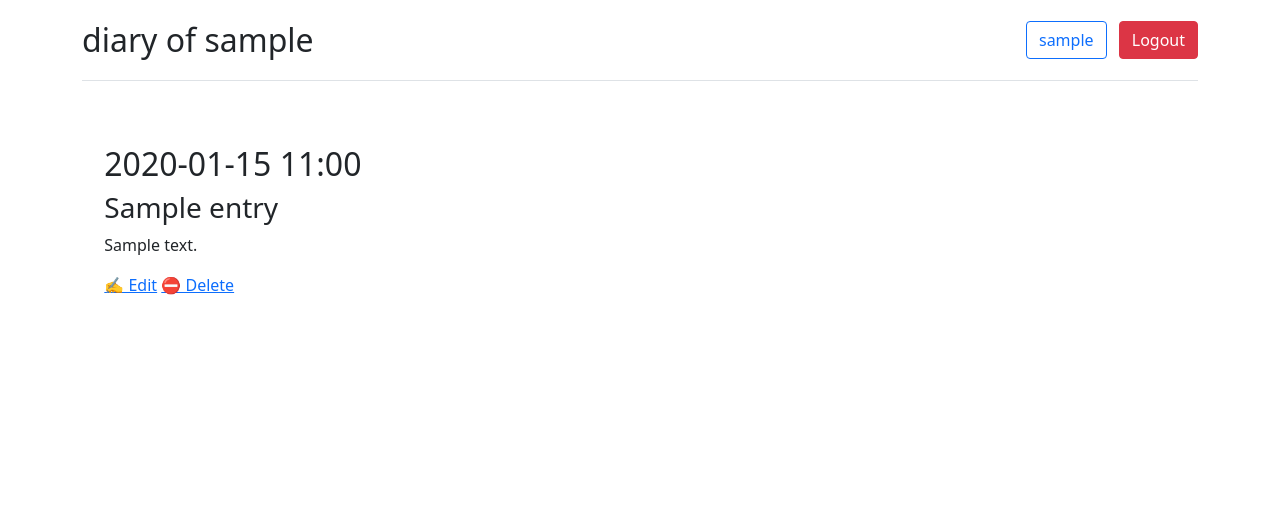
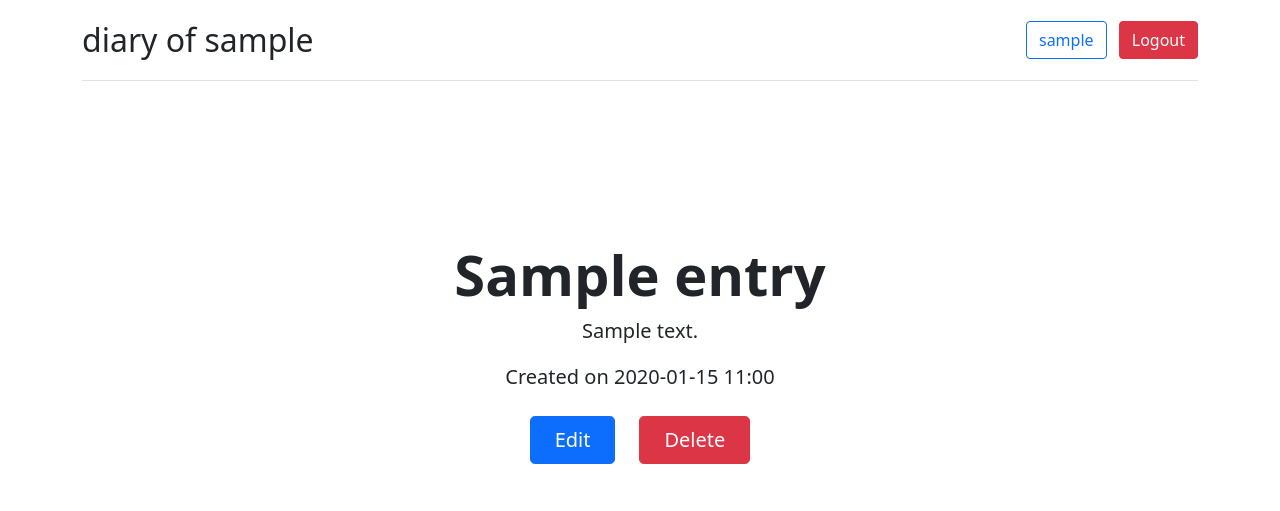
Before and after one commit to alexander-eriksson-dev/diary, a Django app: page /entry/1 in a window 1280 px wide. Shown: the top 511 px of the page. Run offline with Django 3.2, Linux system fonts and the light colour scheme; a user stored in the database is signed in; tables that the repository leaves empty hold one stand-in row (values such as "Sample post").

Commit message:
Redesigned entry page

```diff
--- a/entries/templates/entries/entry_detail.html
+++ b/entries/templates/entries/entry_detail.html
@@ -3,13 +3,15 @@
 {% extends "entries/base.html" %}
 
 {% block content %}
-    <article>
-        <h2>{{ entry.date_created|date:'Y-m-d H:i' }}</h2>
-        <h3>{{ entry.title }}</h3>
-        <p>{{ entry.content }}</p>
-    </article>
-    <p>
-        <a href="{% url 'entry-update' entry.id %}">✍️ Edit</a>
-        <a href="{% url 'entry-delete' entry.id %}">⛔ Delete</a>
-    </p>
+<div class="px-4 pt-5 my-5 text-center">
+    <h1 class="display-4 fw-bold">{{ entry.title }}</h1>
+    <div class="col-lg-6 mx-auto">
+      <p class="lead mb-6">{{ entry.content }}</p>
+      <p class="lead mb-4">Created on {{ entry.date_created|date:'Y-m-d H:i' }}</p>
+      <div class="d-grid gap-2 d-sm-flex justify-content-sm-center mb-5">
+        <a class="btn btn-primary btn-lg px-4 me-sm-3" href="{% url 'entry-update' entry.id %}">Edit</a>
+        <a class="btn btn-danger btn-lg px-4" href="{% url 'entry-delete' entry.id %}">Delete</a>
+      </div>
+    </div>
+  </div>
 {% endblock %}
```
